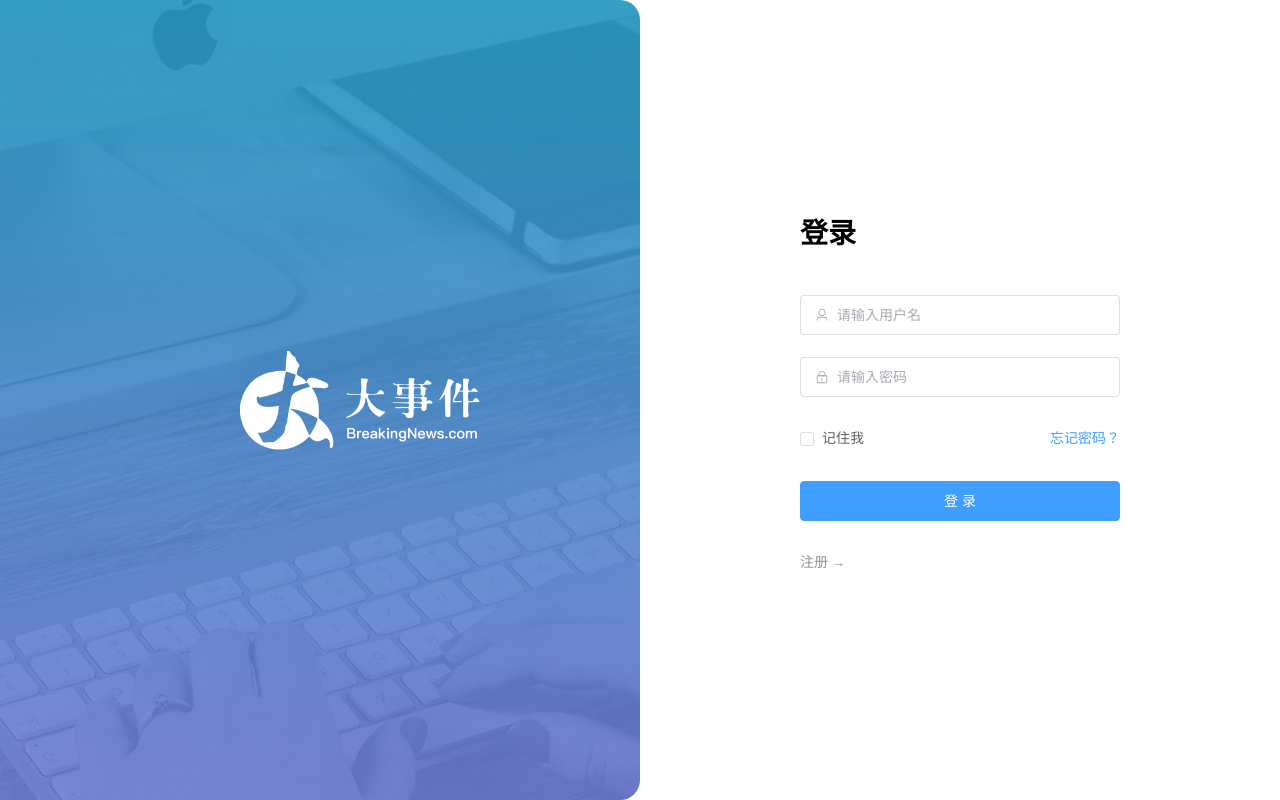
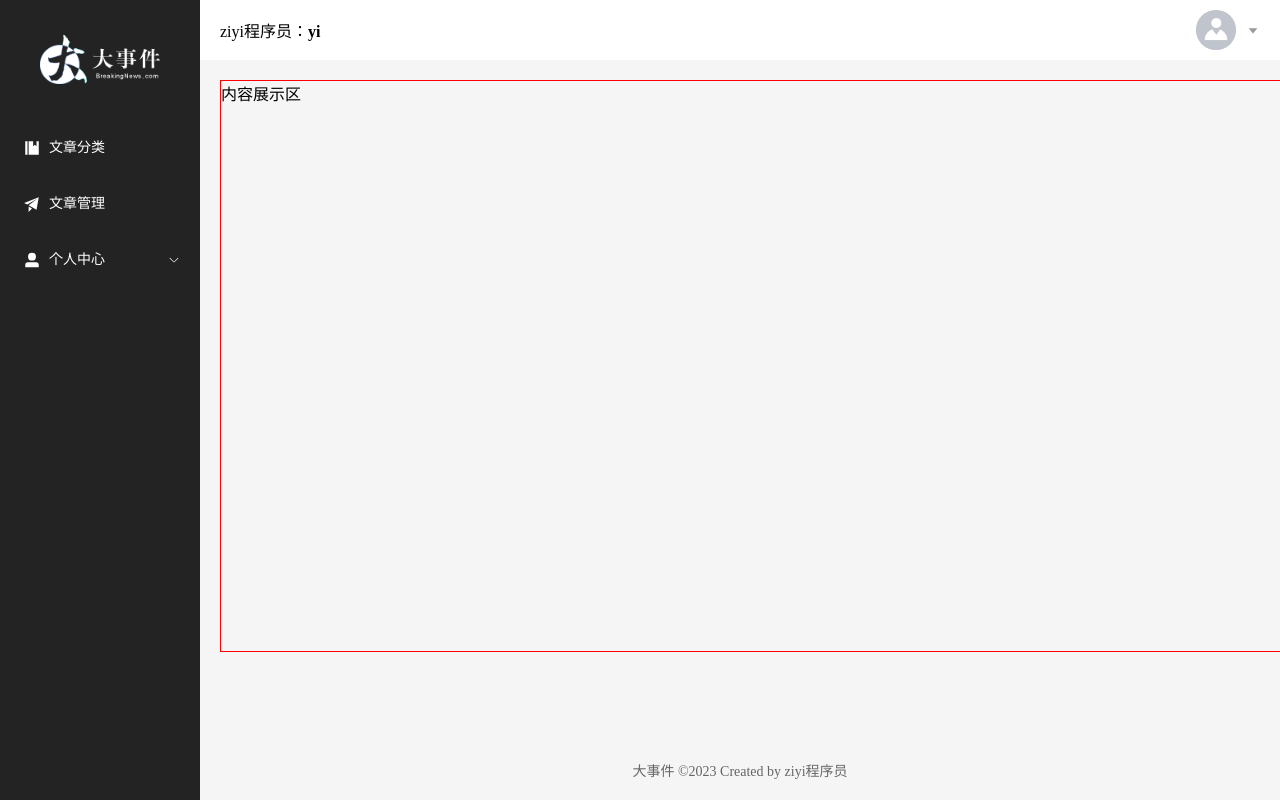
Before and after one commit to ziyifast/everyday-news, a Vue app in the folder front/: page / in a window 1280 px wide. Built offline with nearby package versions, Linux system fonts and the light colour scheme.

Commit message:
add layout.vue & add vue-router

```diff
--- a/front/package.json
+++ b/front/package.json
@@ -10,7 +10,8 @@
   "dependencies": {
     "axios": "^1.6.8",
     "element-plus": "^2.7.1",
-    "vue": "^3.3.4"
+    "vue": "^3.3.4",
+    "vue-router": "^4.3.2"
   },
   "devDependencies": {
     "@vitejs/plugin-vue": "^4.3.4",
--- a/front/src/App.vue
+++ b/front/src/App.vue
@@ -3,7 +3,8 @@
 </script>
 
 <template>
-  <LoginVue/>
+  <!-- router-view -->
+  <router-view></router-view>
 </template>
 
 <style scoped>
--- a/front/src/main.js
+++ b/front/src/main.js
@@ -4,7 +4,9 @@
 import ElementPlus from 'element-plus'
 import 'element-plus/dist/index.css'
 import App from './App.vue'
+import  router  from '@/router/index.js'
 
 const app = createApp(App)
 app.use(ElementPlus)
+app.use(router)
 app.mount('#app')
--- /dev/null
+++ b/front/src/router/index.js
@@ -0,0 +1,26 @@
+import { createRouter, createWebHistory } from "vue-router";
+
+
+//导入组件
+import  LoginVue  from '@/views/Login.vue'
+import  LayoutVue  from '@/views/Layout.vue'
+
+
+const routes = [
+    {
+        path: '/login',
+        component: LoginVue,
+    },
+    {
+        path: '/',
+        component: LayoutVue,
+    }
+]
+
+const router = createRouter({
+    routes:routes,
+    history:createWebHistory()
+});
+
+
+export default router;
--- /dev/null
+++ b/front/src/views/Layout.vue
@@ -0,0 +1,143 @@
+<script setup>
+import {
+    Management,
+    Promotion,
+    UserFilled,
+    User,
+    Crop,
+    EditPen,
+    SwitchButton,
+    CaretBottom
+} from '@element-plus/icons-vue'
+import avatar from '@/assets/default.png'
+</script>
+
+<template>
+    <el-container class="layout-container">
+        <!-- 左侧菜单 -->
+        <el-aside width="200px">
+            <div class="el-aside__logo"></div>
+            <el-menu active-text-color="#ffd04b" background-color="#232323"  text-color="#fff"
+                router>
+                <el-menu-item >
+                    <el-icon>
+                        <Management />
+                    </el-icon>
+                    <span>文章分类</span>
+                </el-menu-item>
+                <el-menu-item >
+                    <el-icon>
+                        <Promotion />
+                    </el-icon>
+                    <span>文章管理</span>
+                </el-menu-item>
+                <el-sub-menu >
+                    <template #title>
+                        <el-icon>
+                            <UserFilled />
+                        </el-icon>
+                        <span>个人中心</span>
+                    </template>
+                    <el-menu-item >
+                        <el-icon>
+                            <User />
+                        </el-icon>
+                        <span>基本资料</span>
+                    </el-menu-item>
+                    <el-menu-item >
+                        <el-icon>
+                            <Crop />
+                        </el-icon>
+                        <span>更换头像</span>
+                    </el-menu-item>
+                    <el-menu-item >
+                        <el-icon>
+                            <EditPen />
+                        </el-icon>
+                        <span>重置密码</span>
+                    </el-menu-item>
+                </el-sub-menu>
+            </el-menu>
+        </el-aside>
+        <!-- 右侧主区域 -->
+        <el-container>
+            <!-- 头部区域 -->
+            <el-header>
+                <div>ziyi程序员：<strong>yi</strong></div>
+                <el-dropdown placement="bottom-end">
+                    <span class="el-dropdown__box">
+                        <el-avatar :src="avatar" />
+                        <el-icon>
+                            <CaretBottom />
+                        </el-icon>
+                    </span>
+                    <template #dropdown>
+                        <el-dropdown-menu>
+                            <el-dropdown-item command="profile" :icon="User">基本资料</el-dropdown-item>
+                            <el-dropdown-item command="avatar" :icon="Crop">更换头像</el-dropdown-item>
+                            <el-dropdown-item command="password" :icon="EditPen">重置密码</el-dropdown-item>
+                            <el-dropdown-item command="logout" :icon="SwitchButton">退出登录</el-dropdown-item>
+                        </el-dropdown-menu>
+                    </template>
+                </el-dropdown>
+            </el-header>
+            <!-- 中间区域 -->
+            <el-main>
+                <div style="width: 1290px; height: 570px;border: 1px solid red;">
+                    内容展示区
+                </div>
+            </el-main>
+            <!-- 底部区域 -->
+            <el-footer>大事件 ©2023 Created by ziyi程序员</el-footer>
+        </el-container>
+    </el-container>
+</template>
+
+<style lang="scss" scoped>
+.layout-container {
+    height: 100vh;
+
+    .el-aside {
+        background-color: #232323;
+
+        &__logo {
+            height: 120px;
+            background: url('@/assets/logo.png') no-repeat center / 120px auto;
+        }
+
+        .el-menu {
+            border-right: none;
+        }
+    }
+
+    .el-header {
+        background-color: #fff;
+        display: flex;
+        align-items: center;
+        justify-content: space-between;
+
+        .el-dropdown__box {
+            display: flex;
+            align-items: center;
+
+            .el-icon {
+                color: #999;
+                margin-left: 10px;
+            }
+
+            &:active,
+            &:focus {
+                outline: none;
+            }
+        }
+    }
+
+    .el-footer {
+        display: flex;
+        align-items: center;
+        justify-content: center;
+        font-size: 14px;
+        color: #666;
+    }
+}
+</style>
--- a/front/src/views/Login.vue
+++ b/front/src/views/Login.vue
@@ -2,7 +2,9 @@
 import { User, Lock } from '@element-plus/icons-vue'
 import {userRegisterService, userLoginService} from '@/api/user.js'
 import {ElMessage} from 'element-plus'
-
+// 引入路由
+import {useRouter} from 'vue-router'
+const router = useRouter()
 
 //用户登录接口
 // const login = async () => {
@@ -36,6 +38,8 @@
     if (result.code === 0) {
         // alert(result.msg ? result.msg : '登录成功')
         ElMessage.success(result.msg ? result.msg : '登录成功')
+        //路由跳转
+        router.push('/')
     }else {
         // alert('登录失败')
         ElMessage.error('登录失败')
```
Also changed, not shown: 2 other files (tests, documents, lock files or other folders).
